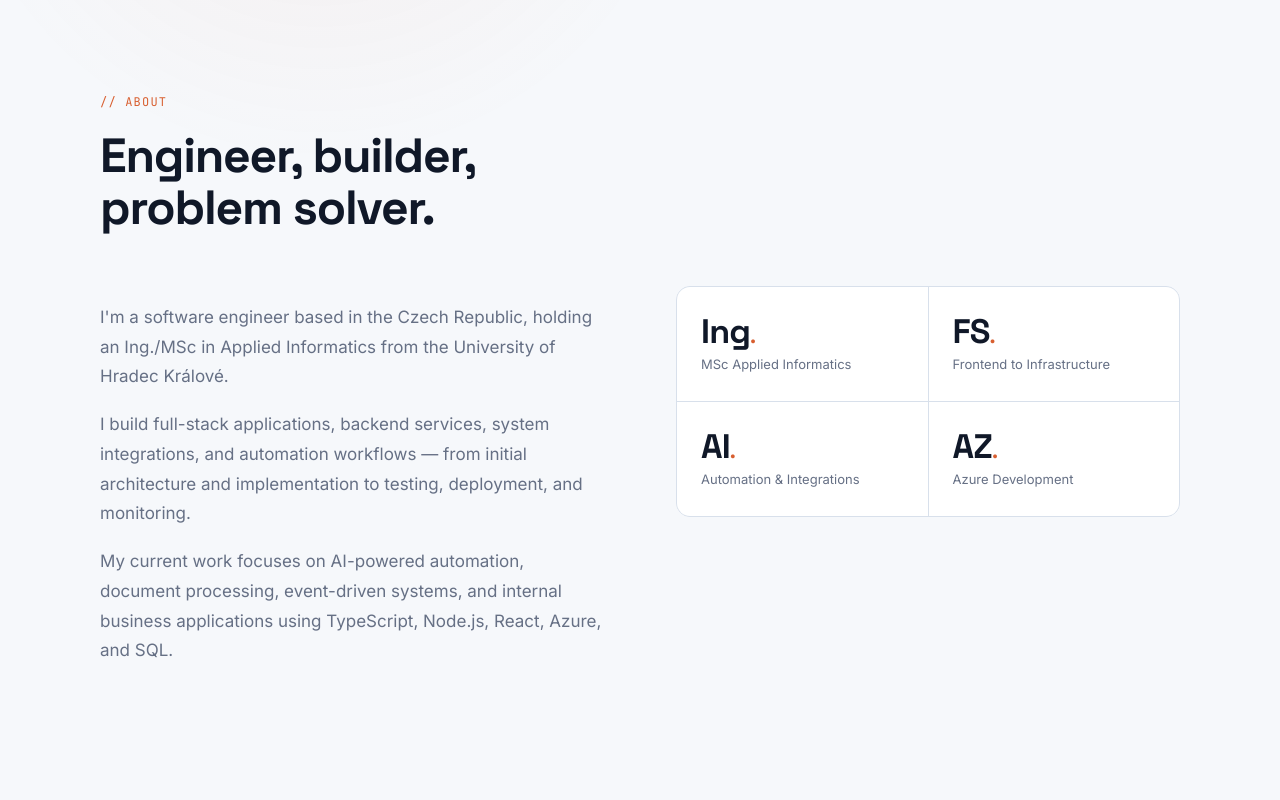
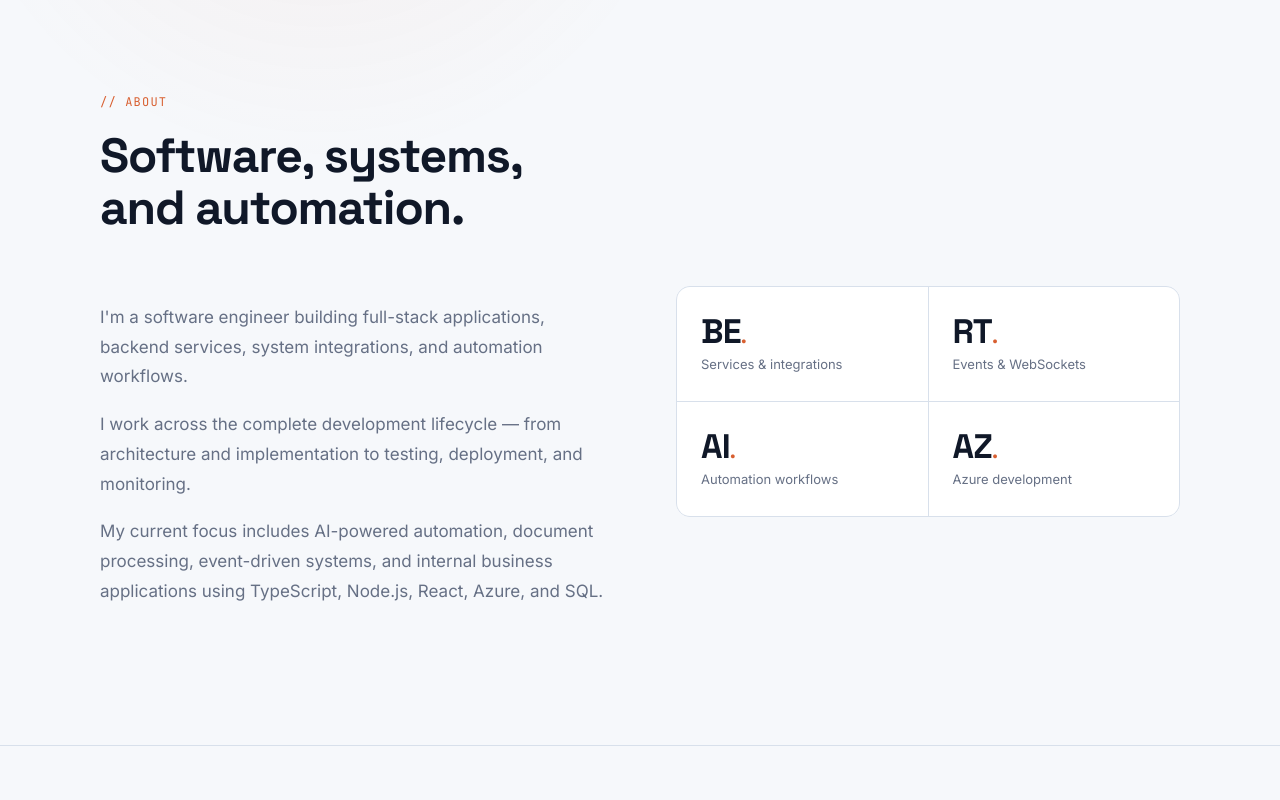
Before and after one commit to Sipisak/mark-portfolio, a React (Vite) app: page / in a window 1280 px wide. Shown: the part 840-1640 px from the top of the page. Built offline with nearby package versions, Linux system fonts and the light colour scheme.

Commit message:
content: refine about and experience copy

```diff
--- a/src/translations.ts
+++ b/src/translations.ts
@@ -28,18 +28,18 @@ export const translations = {
     },
     about: {
       label: "// About",
-      titleLine1: "Engineer, builder,",
-      titleLine2: "problem solver.",
+      titleLine1: "Software, systems,",
+      titleLine2: "and automation.",
       paragraphs: [
-        "I'm a software engineer based in the Czech Republic, holding an Ing./MSc in Applied Informatics from the University of Hradec Králové.",
-        "I build full-stack applications, backend services, system integrations, and automation workflows — from initial architecture and implementation to testing, deployment, and monitoring.",
-        "My current work focuses on AI-powered automation, document processing, event-driven systems, and internal business applications using TypeScript, Node.js, React, Azure, and SQL.",
+        "I'm a software engineer building full-stack applications, backend services, system integrations, and automation workflows.",
+        "I work across the complete development lifecycle — from architecture and implementation to testing, deployment, and monitoring.",
+        "My current focus includes AI-powered automation, document processing, event-driven systems, and internal business applications using TypeScript, Node.js, React, Azure, and SQL.",
       ],
       stats: [
-        { value: "Ing", label: "MSc Applied Informatics" },
-        { value: "FS", label: "Frontend to Infrastructure" },
-        { value: "AI", label: "Automation & Integrations" },
-        { value: "AZ", label: "Azure Development" },
+        { value: "BE", label: "Services & integrations" },
+        { value: "RT", label: "Events & WebSockets" },
+        { value: "AI", label: "Automation workflows" },
+        { value: "AZ", label: "Azure development" },
       ],
     },
     focus: {
@@ -65,7 +65,7 @@ export const translations = {
     },
     experience: {
       label: "// Experience",
-      title: "Where I've worked and learned.",
+      title: "Employment & Education.",
       items: [
         {
           role: "AI Automation Specialist / Software Engineer",
@@ -184,17 +184,17 @@ export const translations = {
     },
     about: {
       label: "// O mně",
-      titleLine1: "Vývojář, tvůrce,",
-      titleLine2: "řešitel problémů.",
+      titleLine1: "Software, systémy",
+      titleLine2: "a automatizace.",
       paragraphs: [
-        "Jsem softwarový vývojář z Česka a mám titul Ing. v oboru Aplikovaná informatika z Univerzity Hradec Králové.",
-        "Vyvíjím full-stack aplikace, backendové služby, systémové integrace a automatizační workflow — od návrhu architektury a implementace až po testování, nasazení a monitoring.",
-        "V současnosti se zaměřuji na automatizaci s využitím AI, zpracování dokumentů, event-driven systémy a interní firemní aplikace v TypeScriptu, Node.js, Reactu, Azure a SQL.",
+        "Jsem software engineer zaměřený na full-stack aplikace, backendové služby, systémové integrace a automatizační workflow.",
+        "Pracuji napříč celým vývojovým cyklem — od návrhu architektury a implementace přes testování až po nasazení a monitoring.",
+        "Aktuálně se věnuji především AI automatizaci, zpracování dokumentů, event-driven systémům a interním podnikovým aplikacím v TypeScriptu, Node.js, Reactu, Azure a SQL.",
       ],
       stats: [
-        { value: "Ing", label: "Aplikovaná informatika" },
-        { value: "FS", label: "Od frontendu po infrastrukturu" },
-        { value: "AI", label: "Automatizace a integrace" },
+        { value: "BE", label: "Služby a integrace" },
+        { value: "RT", label: "Události a WebSockety" },
+        { value: "AI", label: "Automatizační workflow" },
         { value: "AZ", label: "Vývoj v Azure" },
       ],
     },
@@ -221,7 +221,7 @@ export const translations = {
     },
     experience: {
       label: "// Zkušenosti",
-      title: "Kde jsem pracoval a co jsem studoval.",
+      title: "Zaměstnání a studium.",
       items: [
         {
           role: "AI Automation Specialist / Software Engineer",
```
